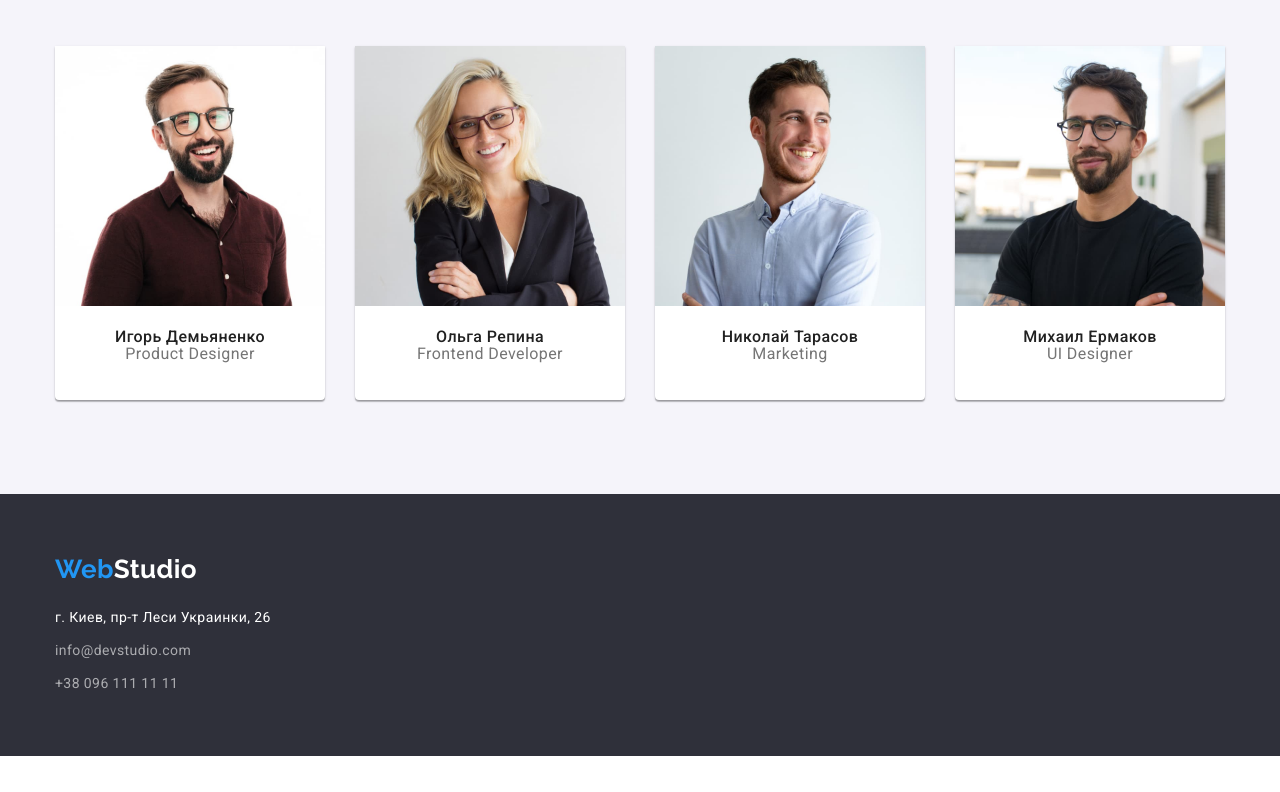
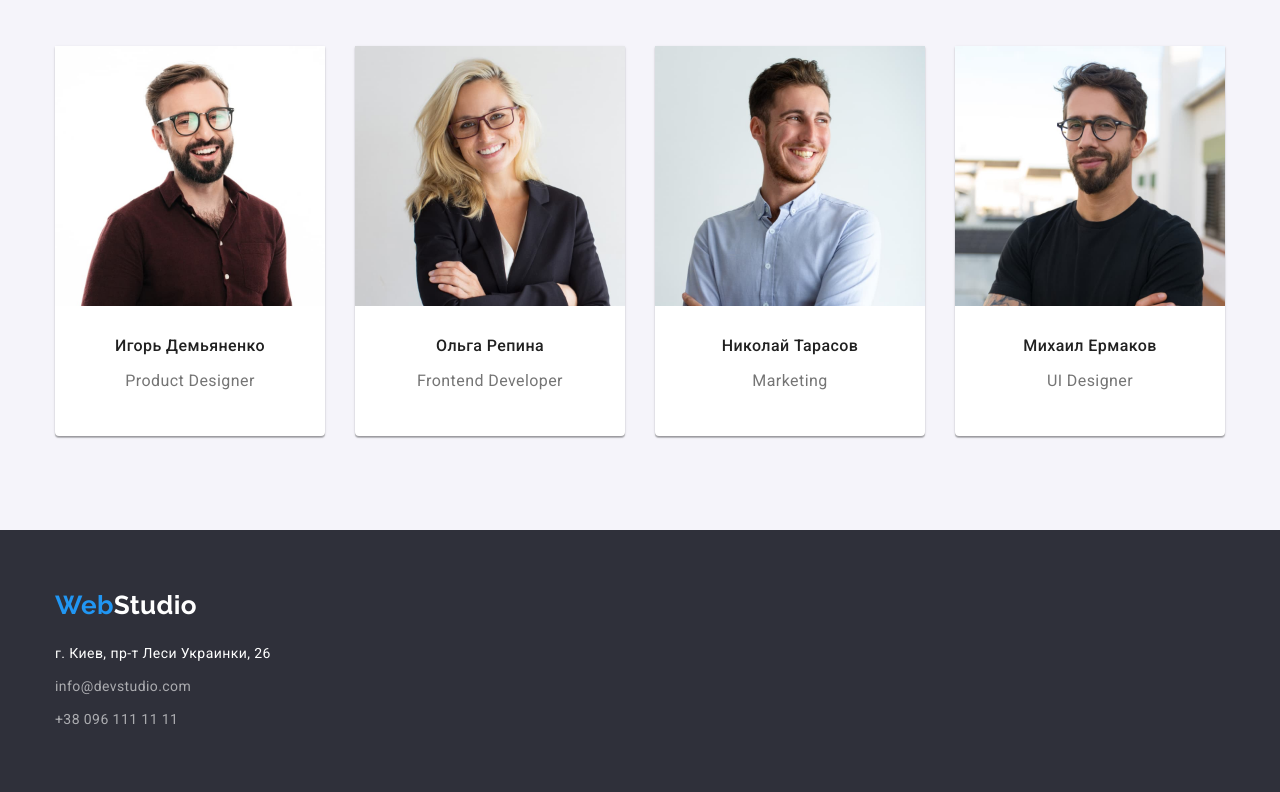
Before and after one commit to Step369/goit-markup-hw-03, a plain HTML site: page index.html in a window 1280 px wide. Shown: the part 1673-2465 px from the top of the page. Before the commit the page ends 2429 px from the top, so only its background shows below. Drawn offline with nearby package versions, Linux system fonts and the light colour scheme.

Commit message:
ДЗ№3 Исправил косяк

```diff
--- a/css/styles.css
+++ b/css/styles.css
@@ -255,7 +255,7 @@ ul {
 
 .team-title {
   font-size: 16px;
-  line-height: 1.19px;
+  line-height: 1.19;
   font-weight: 500;
   text-align: center;
   color: var(--title-text-color);
@@ -263,7 +263,7 @@ ul {
 
 .team-profession {
   font-size: 16px;
-  line-height: 1.19px;
+  line-height: 1.19;
   text-align: center;
 }
 
```
